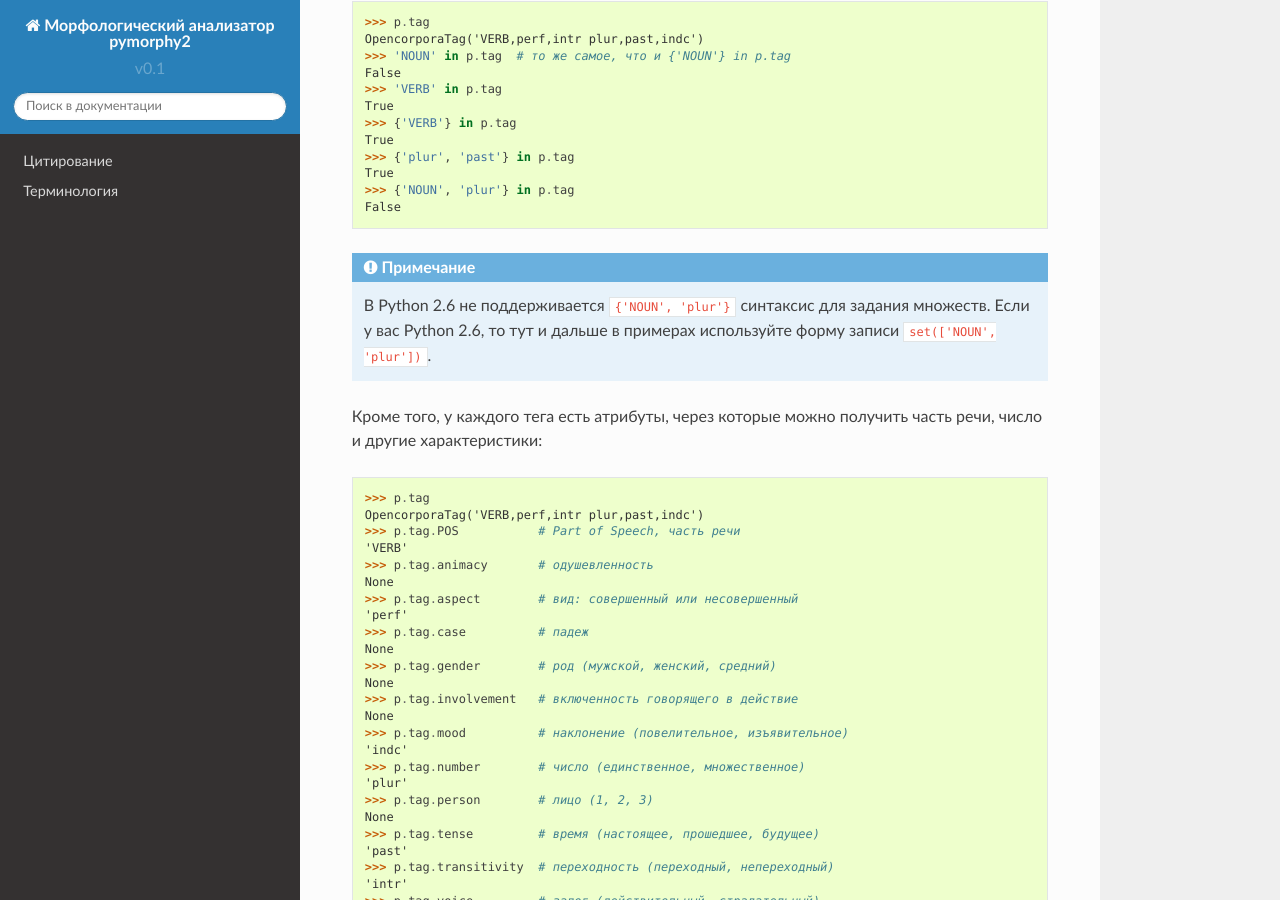
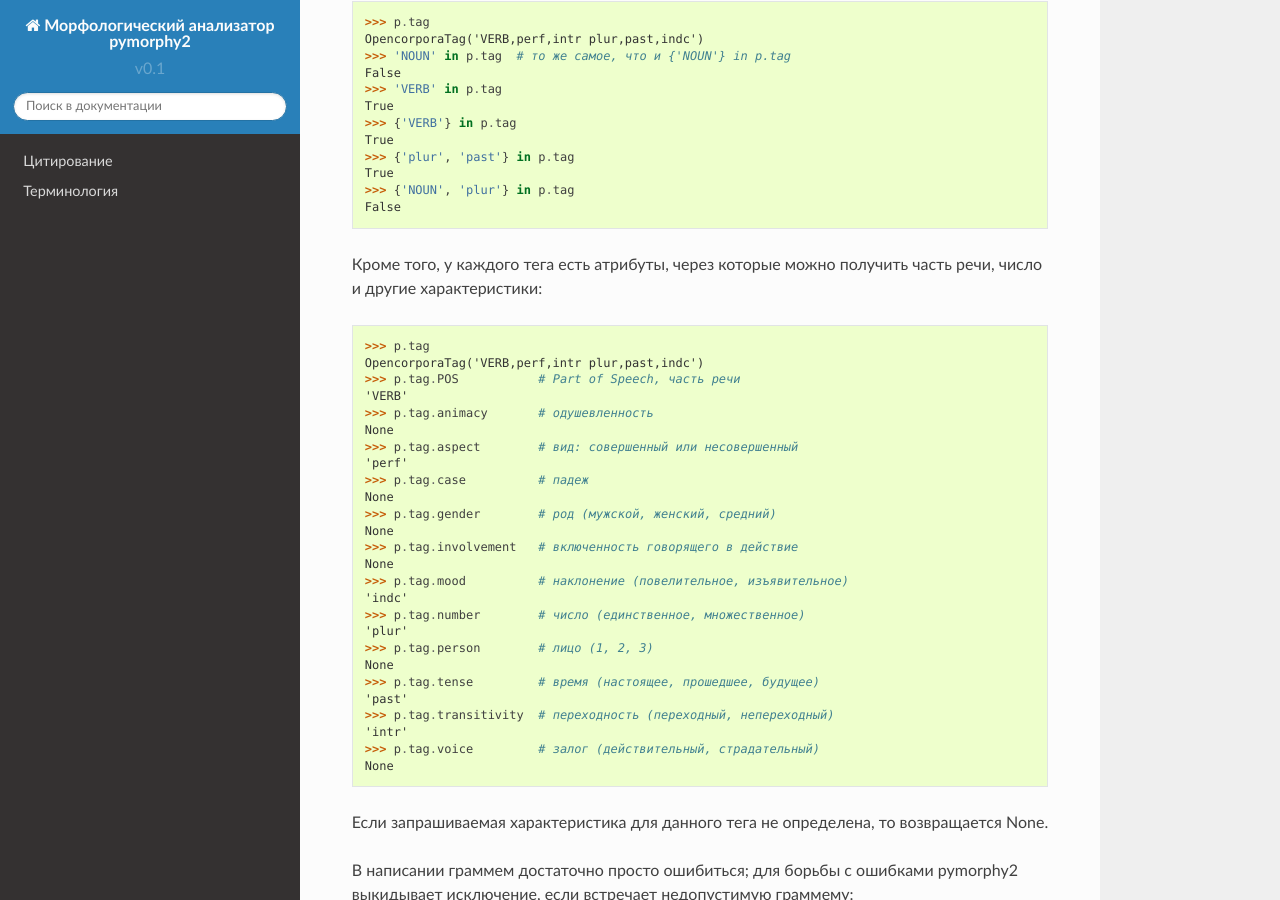
Before and after one commit to pymorphy2/pymorphy2, a Sphinx documentation site: the page built from docs/user/guide.rst, in a window 1280 px wide and 900 px high, scrolled down 2942 px. Built offline with Sphinx 7.4.7 and the Read the Docs theme 2.0.0, drawn with Linux system fonts in a browser that asks for light colours; pages that are not in the unit, such as notebooks, are missing from menus.

Commit message:
drop Python 2.6 and Python 3.2 support

```diff
--- a/docs/index.rst
+++ b/docs/index.rst
@@ -1,7 +1,7 @@
 Морфологический анализатор pymorphy2
 ====================================
 
-pymorphy2_ написан на языке Python (работает под 2.x и 3.x). Он умеет:
+pymorphy2_ написан на языке Python (работает под 2.7 и 3.3+). Он умеет:
 
 1. приводить слово к нормальной форме (например, "люди -> человек",
    или "гулял -> гулять").
--- a/docs/user/guide.rst
+++ b/docs/user/guide.rst
@@ -149,13 +149,6 @@
     True
     >>> {'NOUN', 'plur'} in p.tag
     False
-
-.. note::
-
-    В Python 2.6 не поддерживается ``{'NOUN', 'plur'}`` синтаксис для
-    задания множеств. Если у вас Python 2.6, то тут и дальше в примерах
-    используйте форму записи ``set(['NOUN', 'plur'])``.
-
 
 Кроме того, у каждого тега есть атрибуты, через которые можно получить
 часть речи, число и другие характеристики::
--- a/setup.py
+++ b/setup.py
@@ -90,10 +90,8 @@
         'Natural Language :: Russian',
         'Programming Language :: Python',
         'Programming Language :: Python :: 2',
-        'Programming Language :: Python :: 2.6',
         'Programming Language :: Python :: 2.7',
         'Programming Language :: Python :: 3',
-        'Programming Language :: Python :: 3.2',
         'Programming Language :: Python :: 3.3',
         'Programming Language :: Python :: 3.4',
         'Programming Language :: Python :: 3.5',
```
Also changed, not shown: .travis.yml, 2 other files.
